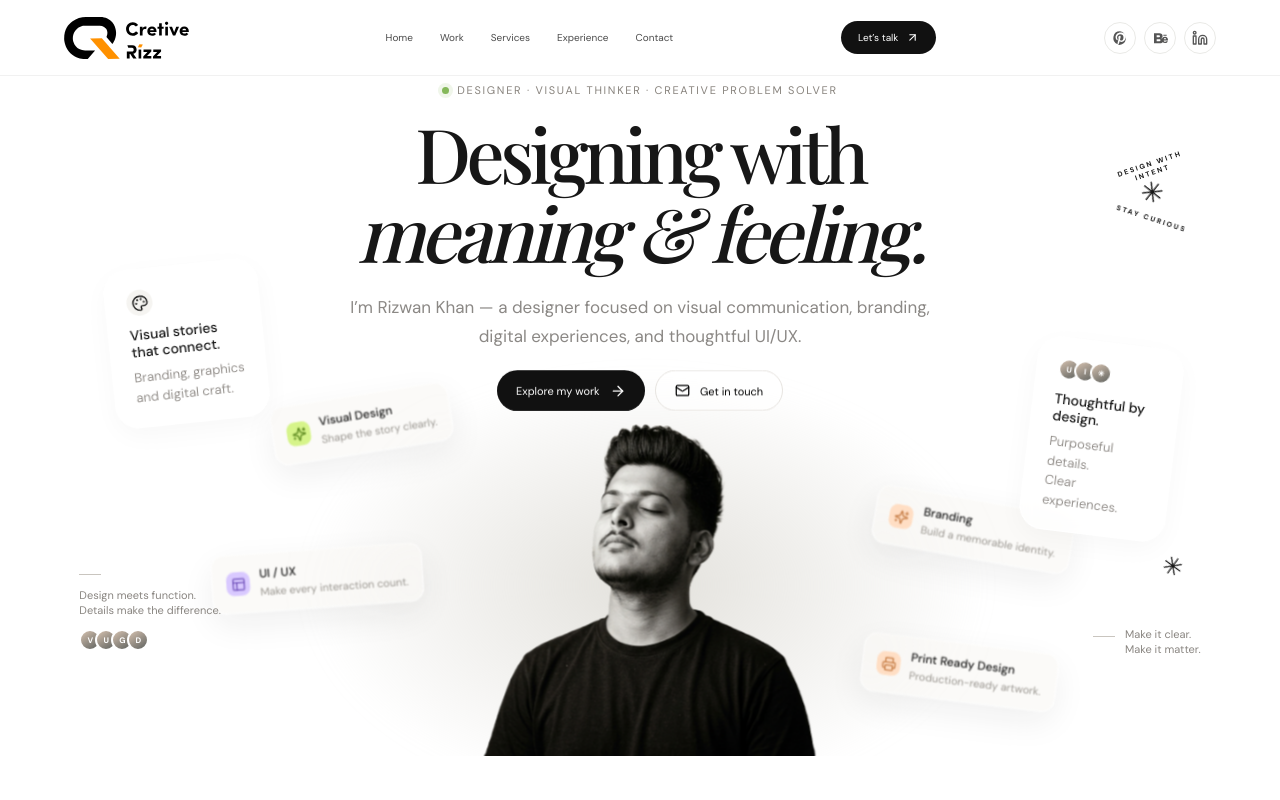
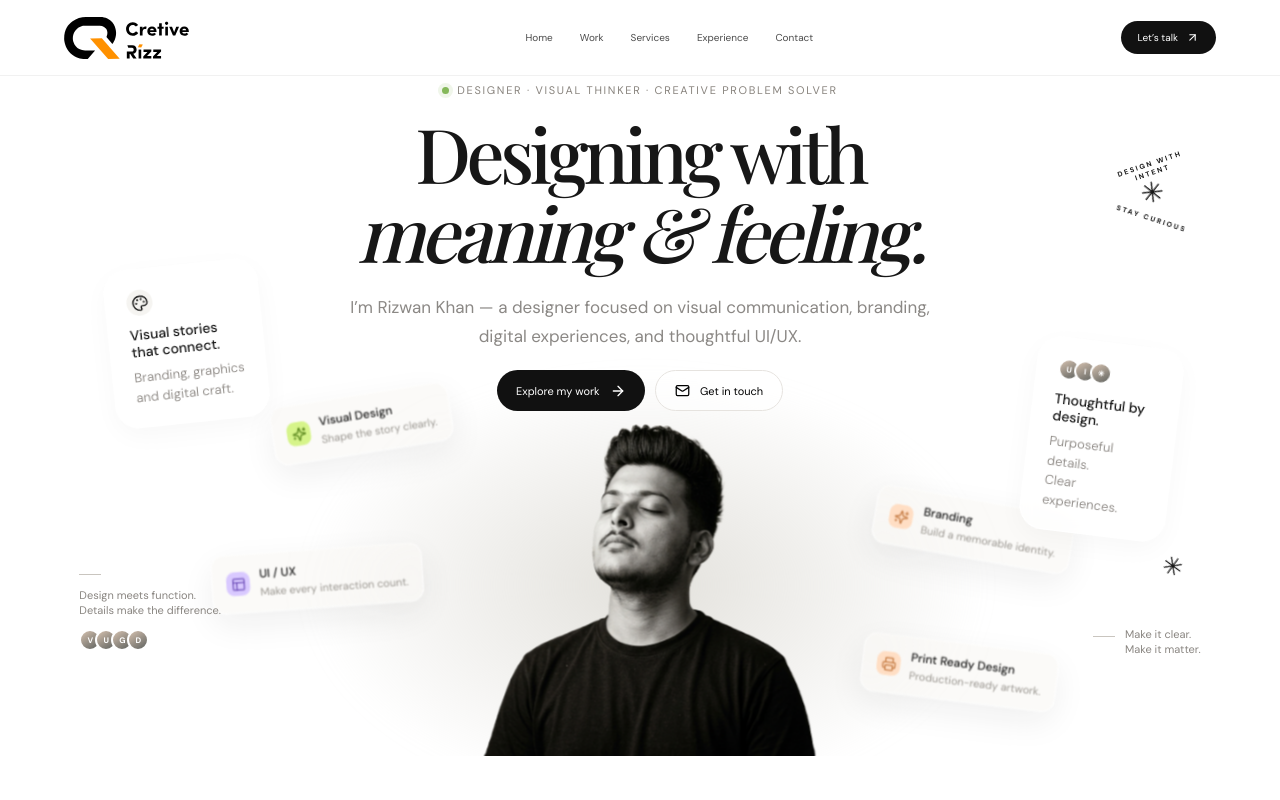
Before and after one commit to Rizzu01/port-folio, a Next.js app: page / in a window 1280 px wide. Shown: the top 800 px of the page. Built offline with nearby package versions, Linux system fonts and the light colour scheme; a web font is replaced by a local one.

Commit message:
Remove social icons from navbar

```diff
--- a/app/page.tsx
+++ b/app/page.tsx
@@ -106,11 +106,6 @@ export default function Home() {
       <a className="reference-logo" href="#home" aria-label="Rizwan Khan — Home"><img src="/Logo.svg" alt="Rizwan Khan logo"/></a>
       <nav className="reference-desktop-links" aria-label="Main navigation"><a href="#home">Home</a><a href="#work">Work</a><a href="#services">Services</a><a href="#experience">Experience</a><a href="#contact">Contact</a></nav>
       <a className="reference-talk" href="https://wa.me/919024043673" target="_blank" rel="noopener noreferrer">Let’s talk <ArrowUpRight size={13}/></a>
-      <div className="reference-social-links" aria-label="Social profiles">
-        <a href="https://in.pinterest.com/Creative___Rizz/" target="_blank" rel="noopener noreferrer" aria-label="Pinterest" title="Pinterest"><svg viewBox="0 0 24 24" aria-hidden="true"><path d="M12 2a10 10 0 0 0-3.64 19.31c-.02-.78 0-1.72.19-2.58l1.35-5.72s-.34-.68-.34-1.68c0-1.57.91-2.75 2.04-2.75.96 0 1.42.72 1.42 1.58 0 .96-.61 2.39-.92 3.72-.26 1.11.56 2.02 1.65 2.02 1.98 0 3.51-2.09 3.51-5.11 0-2.67-1.92-4.53-4.66-4.53-3.17 0-5.03 2.38-5.03 4.84 0 .96.37 1.99.83 2.55a.33.33 0 0 1 .08.32l-.31 1.27c-.05.2-.17.24-.39.14-1.47-.69-2.39-2.84-2.39-4.57 0-3.72 2.7-7.13 7.79-7.13 4.09 0 7.27 2.92 7.27 6.82 0 4.07-2.57 7.35-6.13 7.35-1.2 0-2.34-.63-2.73-1.37l-.74 2.8c-.27 1.02-1 2.29-1.49 3.06A10 10 0 1 0 12 2Z"/></svg></a>
-        <a href="https://www.behance.net/creativeriz01" target="_blank" rel="noopener noreferrer" aria-label="Behance" title="Behance"><svg viewBox="0 0 24 24" aria-hidden="true"><path d="M3 5h8.1c3.05 0 4.82 1.56 4.82 4.03 0 1.58-.75 2.69-2.08 3.25 1.82.47 2.8 1.78 2.8 3.67C16.64 18.8 14.46 20 11.5 20H3V5Zm4 3v3h3.55c.91 0 1.42-.52 1.42-1.5S11.46 8 10.55 8H7Zm0 6v3h4.15c.94 0 1.55-.5 1.55-1.5 0-1.04-.61-1.5-1.55-1.5H7Zm10-7h5v1.7h-5V7Zm2.5 3c3.13 0 4.5 2.27 4.5 5.1v.6h-6.4c.1 1.22.75 1.9 1.9 1.9.72 0 1.4-.32 1.62-.9h2.65c-.5 1.9-2.2 2.9-4.3 2.9-2.9 0-4.7-1.9-4.7-4.8 0-2.9 1.8-4.8 4.73-4.8Zm0 2c-.96 0-1.58.56-1.82 1.7h3.48c-.1-1.1-.7-1.7-1.66-1.7Z"/></svg></a>
-        <a href="https://www.linkedin.com/in/rizwan-khan-44771826b/" target="_blank" rel="noopener noreferrer" aria-label="LinkedIn" title="LinkedIn"><Linkedin size={16} strokeWidth={2}/></a>
-      </div>
       <button className="reference-menu-toggle" type="button" aria-label={mobileNavOpen ? "Close navigation" : "Open navigation"} aria-expanded={mobileNavOpen} onClick={() => setMobileNavOpen(!mobileNavOpen)}>{mobileNavOpen ? <X size={18}/> : <Menu size={18}/>}</button>
       <div className="reference-mobile-menu"><a href="#home" onClick={() => setMobileNavOpen(false)}>Home</a><a href="#work" onClick={() => setMobileNavOpen(false)}>Work</a><a href="#services" onClick={() => setMobileNavOpen(false)}>Services</a><a href="#experience" onClick={() => setMobileNavOpen(false)}>Experience</a><a href="#contact" onClick={() => setMobileNavOpen(false)}>Contact</a><a href="https://wa.me/919024043673" target="_blank" rel="noopener noreferrer" onClick={() => setMobileNavOpen(false)}>Let’s talk ↗</a></div>
     </header>
```
